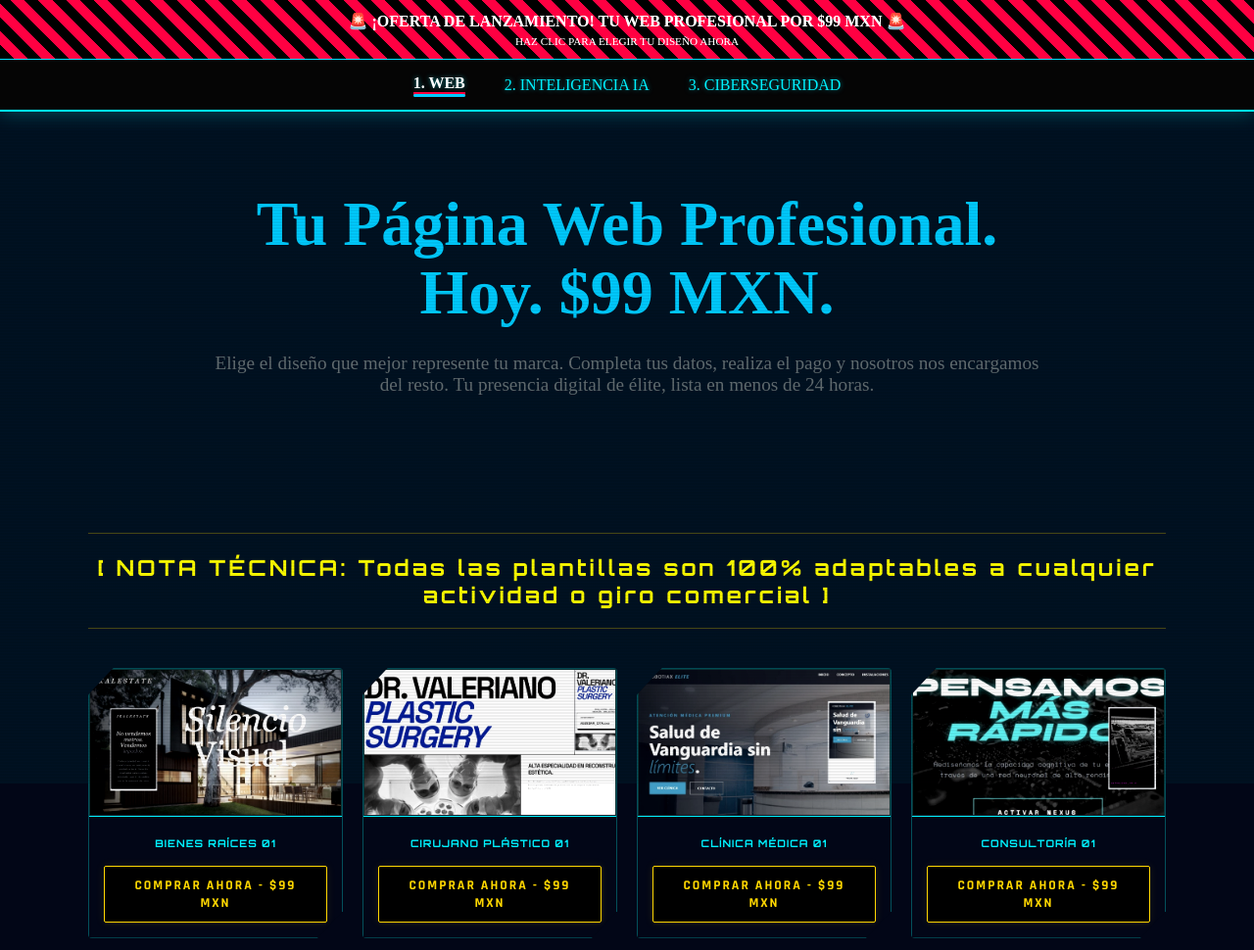
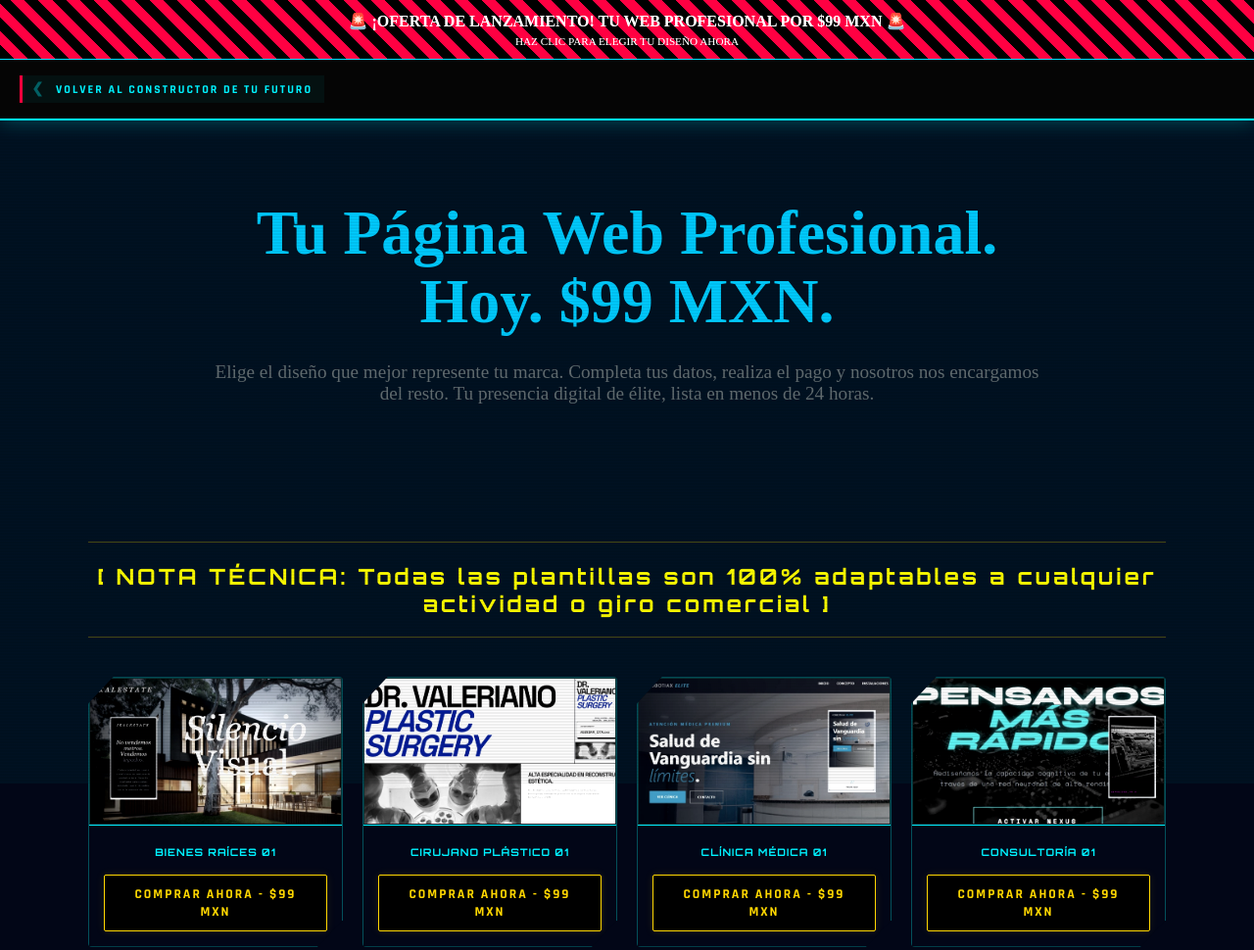
Before and after one commit to Gaox-rgb/robotiax, a website: page public/desarrollo-web.html in a window 1280 px wide. Shown: the top 970 px of the page at 98% size. Drawn offline with Linux system fonts and the light colour scheme.

Commit message:
Fix desarrollo ok, this fine

```diff
--- a/public/css/desarrollo.css
+++ b/public/css/desarrollo.css
@@ -191,6 +191,57 @@ body::after {
     height: 3px;
     background: var(--brand-color);
     border-radius: 2px;
+}
+
+/* --- BOTÓN DE ESCAPE ESTILO HUD --- */
+.btn-escape-hud {
+    position: absolute;
+    left: 20px;
+    top: 50%;
+    transform: translateY(-50%);
+    text-decoration: none;
+    color: #00f2ff !important;
+    font-family: 'Rajdhani', sans-serif;
+    font-weight: 700;
+    font-size: 0.75rem;
+    letter-spacing: 2px;
+    padding: 5px 12px;
+    border-left: 3px solid #ff003c;
+    background: rgba(0, 242, 255, 0.05);
+    transition: all 0.3s ease;
+    display: flex;
+    align-items: center;
+    gap: 8px;
+    z-index: 1001;
+}
+
+.btn-escape-hud:hover {
+    background: rgba(255, 0, 60, 0.1);
+    border-left: 3px solid #00f2ff;
+    padding-left: 18px;
+    color: #fff !important;
+    text-shadow: 0 0 10px #00f2ff;
+}
+
+.hud-arrow {
+    font-size: 0.9rem;
+    animation: pulseArrow 1.5s infinite;
+}
+
+@keyframes pulseArrow {
+    0%, 100% { opacity: 1; transform: translateX(0); }
+    50% { opacity: 0.3; transform: translateX(-3px); }
+}
+
+/* Responsividad para no chocar con el menú en móviles */
+@media (max-width: 768px) {
+    .btn-escape-hud {
+        position: static;
+        transform: none;
+        margin: 10px auto;
+        width: fit-content;
+        justify-content: center;
+    }
 }
 
 /* ============================================= */
--- a/public/desarrollo-web.html
+++ b/public/desarrollo-web.html
@@ -22,12 +22,11 @@
             <small style="display:block; font-size: 0.7rem; font-weight: 400; margin-top: 5px; text-transform: uppercase;">Haz clic para elegir tu diseño ahora</small>
         </div>
 
-        <header class="main-header">
-            <nav class="main-nav">
-                <a href="desarrollo-web.html" class="nav-link active">1. WEB</a>
-                <a href="soluciones-ia.html" class="nav-link">2. INTELIGENCIA IA</a>
-                <a href="seguridad-web.html" class="nav-link">3. CIBERSEGURIDAD</a>
-            </nav>
+        <header class="main-header" style="display: flex; justify-content: center; align-items: center; min-height: 60px; position: relative;">
+            <!-- RETORNO DE IMPACTO AL PROTOCOLO DE PRESENCIA -->
+            <a href="index.html#protocolo-presencia" class="btn-escape-hud" style="text-decoration: none; font-family: 'Rajdhani', sans-serif; font-weight: 700; text-transform: uppercase; letter-spacing: 2px;">
+                <span class="hud-arrow">❮</span> VOLVER AL CONSTRUCTOR DE TU FUTURO
+            </a>
         </header>
     </div>
 
```
